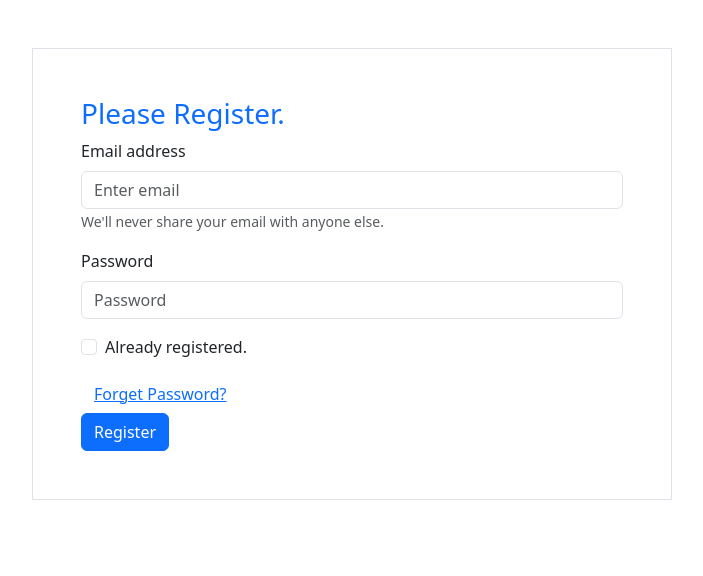
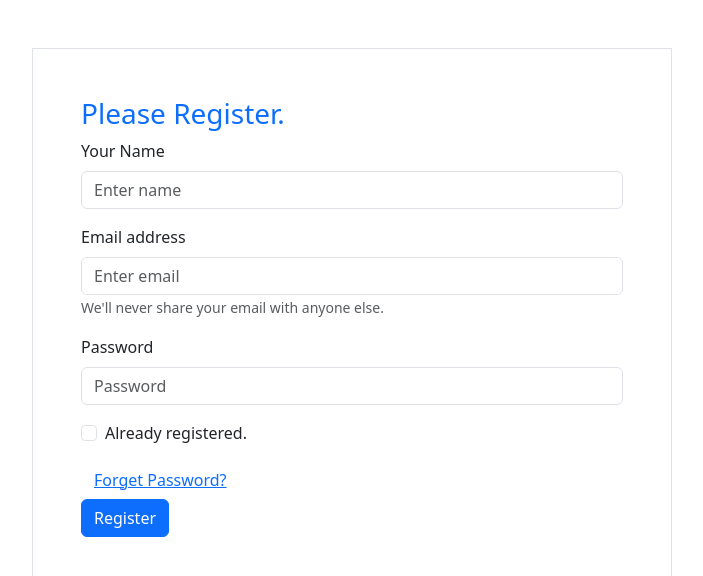
Before and after one commit to noman-swe/Email-Password-auth-Milestone-10-Module-57, a React (Create React App) app: page / in a window 1280 px wide. Shown: the top 576 px of the page, without its empty margins (288-991 px from the left). Built offline with nearby package versions, Linux system fonts and the light colour scheme.

Commit message:
57-8 Module Summary And Update User Name To Firebase

```diff
--- a/src/App.js
+++ b/src/App.js
@@ -1,7 +1,7 @@
 import 'bootstrap/dist/css/bootstrap.min.css';
 import './App.css';
 import app from './firebase.init';
-import { createUserWithEmailAndPassword, getAuth, sendEmailVerification, sendPasswordResetEmail, signInWithEmailAndPassword } from 'firebase/auth';
+import { createUserWithEmailAndPassword, getAuth, sendEmailVerification, sendPasswordResetEmail, signInWithEmailAndPassword, updateProfile } from 'firebase/auth';
 import Form from 'react-bootstrap/Form';
 import { Button } from 'react-bootstrap';
 import { useState } from 'react';
@@ -11,7 +11,9 @@ function App() {
 
   const [validated, setValidated] = useState(false);
   const [registered, setRegistered] = useState(false);
+  const [success, setSuccess] = useState('');
   const [error, setError] = useState('');
+  const [name, setName] = useState('');
   const [email, setEmail] = useState('');
   const [password, setPassword] = useState('');
 
@@ -23,6 +25,10 @@ function App() {
     setPassword(event.target.value);
   }
 
+  const handleNameBlur = event => {
+    setName(event.target.value);
+  }
+
   // handleRegisteredChange
 
   const handleRegisteredChange = event => {
@@ -31,6 +37,11 @@ function App() {
 
   // handleFormSubmit
   const handleFormSubmit = (event) => {
+    if (!name && !email && !password) {
+      event.stopPropagation();
+      setError('Input all field')
+    }
+    else {
       event.stopPropagation();
 
       const form = event.currentTarget;
@@ -50,6 +61,8 @@ function App() {
           .then(result => {
             const user = result.user;
             console.log('Welcome logged in Sir', <br />, user);
+            setSuccess('Logged in Successfully.');
+
           })
           .catch(error => {
             setError(error.message);
@@ -63,6 +76,9 @@ function App() {
             setEmail('');
             setPassword('');
             verifyEmail();
+            setSuccess('User Created Successfully');
+            setUserName();
+
             console.log('Thanks for reg.', <br />, user);
           })
           .catch((error) => {
@@ -71,7 +87,14 @@ function App() {
           });
       }
       event.preventDefault();
+    }
 
+  }
+  const forgetPasswordReset = () => {
+    sendPasswordResetEmail(auth, email)
+      .then(() => {
+        console.log('Reset Message has Sent to your mail');
+      })
   }
 
   const verifyEmail = () => {
@@ -79,12 +102,16 @@ function App() {
       .then(() => { console.log('Verification code has sent to your Email.') })
   }
 
-  const forgetPasswordReset = () => {
-    sendPasswordResetEmail(auth, email)
+  const setUserName = () => {
+    updateProfile(auth.currentUser, {
+      displayName: name
+    })
       .then(() => {
-        console.log('Reset Message has Sent to your mail');
+        console.log('Updating Name')
       })
+      .catch((error) => setError(error))
   }
+
 
   return (
     <div>
@@ -94,6 +121,16 @@ function App() {
           Please {registered ? 'Login.' : 'Register.'}
         </h3>
         <Form noValidate validated={validated} onSubmit={handleFormSubmit}>
+
+          {!registered && <Form.Group className="mb-3" controlId="formBasicEmail">
+            <Form.Label>Your Name</Form.Label>
+            <Form.Control onBlur={handleNameBlur} type="text" placeholder="Enter name" required />
+
+            <Form.Control.Feedback type="invalid">
+              Please provide a name.
+            </Form.Control.Feedback>
+          </Form.Group>}
+
           <Form.Group className="mb-3" controlId="formBasicEmail">
             <Form.Label>Email address</Form.Label>
             <Form.Control onBlur={handleEmailBlur} type="email" placeholder="Enter email" required />
@@ -105,6 +142,8 @@ function App() {
             </Form.Control.Feedback>
           </Form.Group>
 
+
+
           <Form.Group className="mb-3" controlId="formBasicPassword"  >
             <Form.Label>Password</Form.Label>
             <Form.Control onBlur={handlePassBlur} type="password" placeholder="Password" autoComplete="on" required />
@@ -113,13 +152,14 @@ function App() {
             </Form.Control.Feedback>
           </Form.Group>
 
+          <p className='text-success'>{success}</p>
           <p className='text-danger'>{error}</p>
 
           <Form.Group className="mb-3" controlId="formBasicCheckbox">
             <Form.Check onChange={handleRegisteredChange} type="checkbox" label="Already registered." />
           </Form.Group>
 
-          <Button onClick={forgetPasswordReset} variant="link">Forget Password?</Button> <br/>
+          <Button onClick={forgetPasswordReset} variant="link">Forget Password?</Button> <br />
 
           <Button variant="primary" type="submit">
             {registered ? 'Login' : 'Register'}
```
Lines whose indentation alone changed are shown as unchanged.
